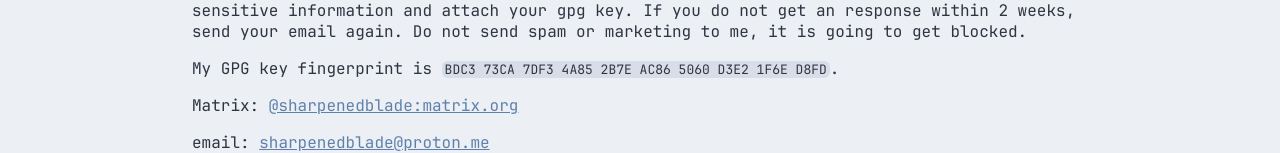
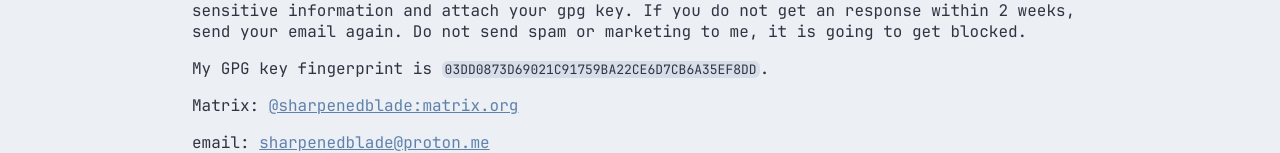
Before and after one commit to sharpenedblade/sharpenedblade.github.io, an Eleventy site: page about/index.md in a window 1280 px wide. Shown: the part 368-521 px from the top of the page. Built offline with nearby package versions, Linux system fonts and the light colour scheme; Eleventy itself is replaced by a stand-in of ours; files that its build step writes are made by us from their sources.

Commit message:
Update GPG key fingerprint

```diff
--- a/about/index.md
+++ b/about/index.md
@@ -14,7 +14,7 @@ I made this website with [11ty](https://11ty.dev), markdown, and neovim. The con
 
 I will *try* to respond somewhat quickly, but I am somewhat busy right now. Please encrypt any sensitive information and attach your gpg key. If you do not get an response within 2 weeks, send your email again. **Do not** send spam or marketing to me, it is going to get blocked.
 
-My GPG key fingerprint is `BDC3 73CA 7DF3 4A85 2B7E  AC86 5060 D3E2 1F6E D8FD`.
+My GPG key fingerprint is `03DD0873D69021C91759BA22CE6D7CB6A35EF8DD`.
 
 Matrix: [@sharpenedblade:matrix.org](https://matrix.to/#/@sharpenedblade:matrix.org)
 
```
